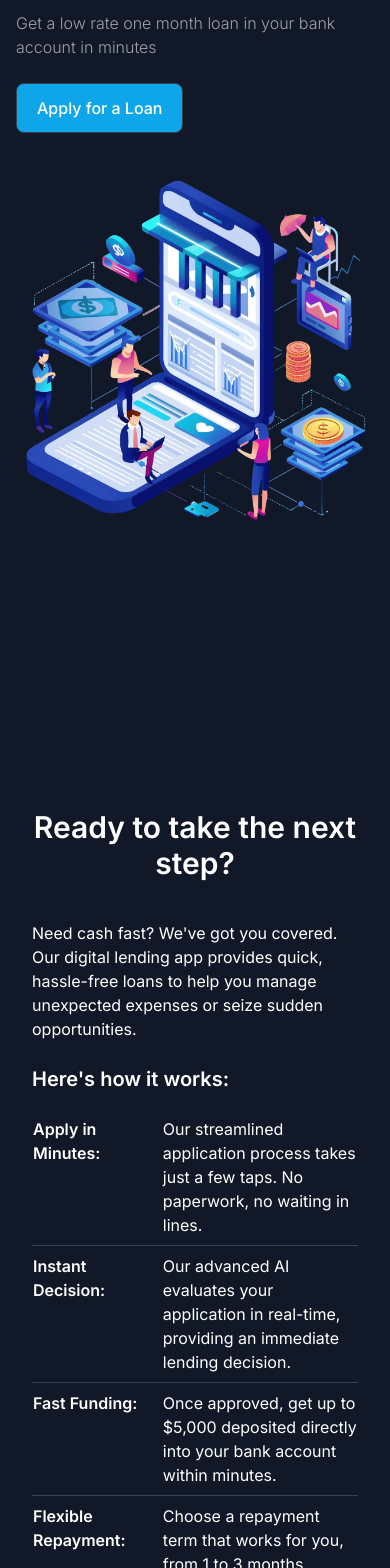
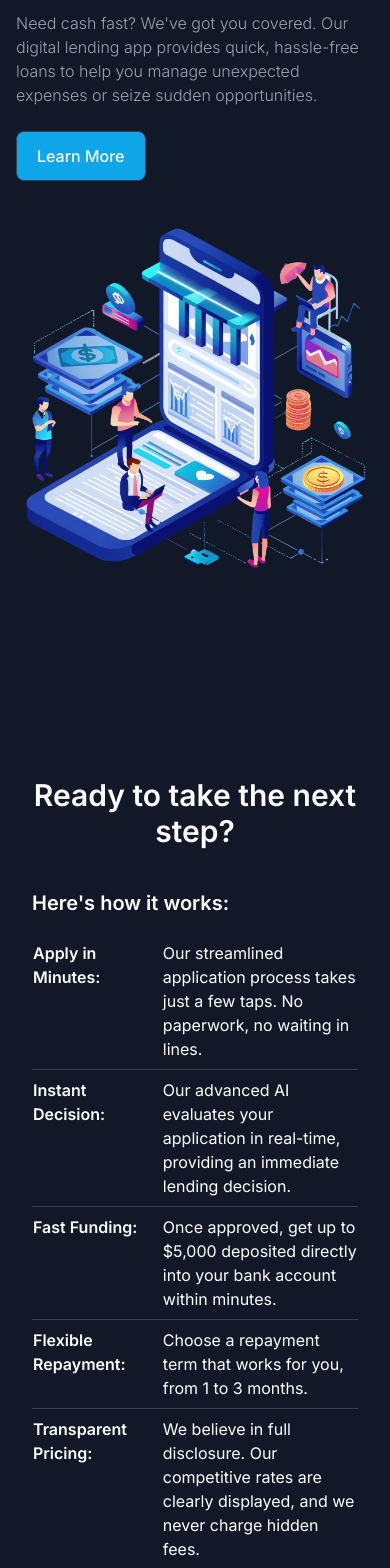
Before and after one commit to hakeem-jc/lone, a Next.js app: page / in a window 390 px wide. Shown: the part 140-1708 px from the top of the page. Built offline with nearby package versions, Linux system fonts and the light colour scheme.

Commit message:
feat: Add smooth scroll and update content

```diff
--- a/app/page.tsx
+++ b/app/page.tsx
@@ -1,7 +1,17 @@
+"use client";
 import Header from "./components/Header";
 import Footer from "./components/Footer";
 
 export default function Home() {
+  const handleScroll = (event: React.MouseEvent<HTMLAnchorElement>) => {
+    event.preventDefault();
+    const targetId = event.currentTarget.getAttribute("href")?.substring(1);
+    const targetElement = targetId ? document.getElementById(targetId) : null;
+    if (targetElement) {
+      targetElement.scrollIntoView({ behavior: "smooth" });
+    }
+  };
+
   return (
     <main className="bg-gray-900 text-white min-h-screen">
       <Header />
@@ -12,32 +22,36 @@ export default function Home() {
             Fast Loans for Fair Prices
           </h1>
           <p className="max-w-2xl mb-6 font-light lg:mb-8 text-base md:text-lg lg:text-xl text-gray-400">
-            Get a low rate one month loan in your bank account in minutes
+            Need cash fast? We've got you covered. Our digital lending app
+            provides quick, hassle-free loans to help you manage unexpected
+            expenses or seize sudden opportunities.
           </p>
           <a
-            href="#"
+            href="#apply"
+            onClick={handleScroll}
             className="inline-flex items-center justify-center px-5 py-3 lg:px-10 lg:py-5 text-base font-medium text-center border rounded-lg focus:ring-4 text-white border-gray-700 bg-sky-500 hover:bg-blue-500 focus:ring-gray-800"
           >
-            Apply for a Loan
+            Learn More
           </a>
         </div>
         <div className="flex lg:w-1/2">
-          <img src="/fintech.png" alt="mockup" className="w-full h-auto object-contain" />
+          <img
+            src="/fintech.png"
+            alt="mockup"
+            className="w-full h-auto object-contain"
+          />
         </div>
       </section>
 
-      <section className="flex justify-center items-center min-h-screen py-10 lg:py-20 px-4">
+      <section
+        id="apply"
+        className="flex justify-center items-center min-h-screen pb-10 lg:pb-20 px-4"
+      >
         <div className="text-center w-full max-w-4xl">
-          <h1 className="text-center text-3xl lg:text-5xl font-semibold mb-6 lg:mb-10">
+          <h1 className="text-center text-3xl lg:text-5xl font-semibold mb-6 lg:mb-4 mt-2">
             Ready to take the next step?
           </h1>
           <div className="p-4 lg:p-8 mx-auto text-left">
-            <p className="text-base lg:text-lg mb-6">
-              Need cash fast? We've got you covered. Our digital lending app
-              provides quick, hassle-free loans to help you manage unexpected
-              expenses or seize sudden opportunities.
-            </p>
-
             <h2 className="text-xl lg:text-2xl font-semibold mb-4">
               Here's how it works:
             </h2>
@@ -46,15 +60,42 @@ export default function Home() {
               <table className="w-full text-left border-collapse mb-6">
                 <tbody>
                   {[
-                    ["Apply in Minutes:", "Our streamlined application process takes just a few taps. No paperwork, no waiting in lines."],
-                    ["Instant Decision:", "Our advanced AI evaluates your application in real-time, providing an immediate lending decision."],
-                    ["Fast Funding:", "Once approved, get up to $5,000 deposited directly into your bank account within minutes."],
-                    ["Flexible Repayment:", "Choose a repayment term that works for you, from 1 to 3 months."],
-                    ["Transparent Pricing:", "We believe in full disclosure. Our competitive rates are clearly displayed, and we never charge hidden fees."],
-                    ["Secure and Confidential:", "Your financial data is protected with bank-level encryption, ensuring your privacy and security."]
+                    [
+                      "Apply in Minutes:",
+                      "Our streamlined application process takes just a few taps. No paperwork, no waiting in lines.",
+                    ],
+                    [
+                      "Instant Decision:",
+                      "Our advanced AI evaluates your application in real-time, providing an immediate lending decision.",
+                    ],
+                    [
+                      "Fast Funding:",
+                      "Once approved, get up to $5,000 deposited directly into your bank account within minutes.",
+                    ],
+                    [
+                      "Flexible Repayment:",
+                      "Choose a repayment term that works for you, from 1 to 3 months.",
+                    ],
+                    [
+                      "Transparent Pricing:",
+                      "We believe in full disclosure. Our competitive rates are clearly displayed, and we never charge hidden fees.",
+                    ],
+                    [
+                      "Secure and Confidential:",
+                      "Your financial data is protected with bank-level encryption, ensuring your privacy and security.",
+                    ],
                   ].map(([title, description], index, array) => (
-                    <tr key={index} className={index !== array.length - 1 ? "border-b border-gray-700" : ""}>
-                      <td className="py-2 pr-4 font-semibold align-top">{title}</td>
+                    <tr
+                      key={index}
+                      className={
+                        index !== array.length - 1
+                          ? "border-b border-gray-700"
+                          : ""
+                      }
+                    >
+                      <td className="py-2 pr-4 font-semibold align-top">
+                        {title}
+                      </td>
                       <td className="py-2">{description}</td>
                     </tr>
                   ))}
@@ -75,7 +116,7 @@ export default function Home() {
           </div>
           <a
             href="#"
-            className="inline-flex items-center justify-center px-6 py-3 lg:px-8 lg:py-4 text-base font-medium text-center border rounded-lg focus:ring-4 text-white border-gray-700 bg-sky-500 hover:bg-blue-500 focus:ring-gray-800 mt-6"
+            className="inline-flex items-center justify-center px-6 py-3 lg:px-8 lg:py-4 text-base font-medium text-center border rounded-lg focus:ring-4 text-white border-gray-700 bg-sky-500 hover:bg-blue-500 focus:ring-gray-800 mt-2"
           >
             Apply Now
           </a>
```
